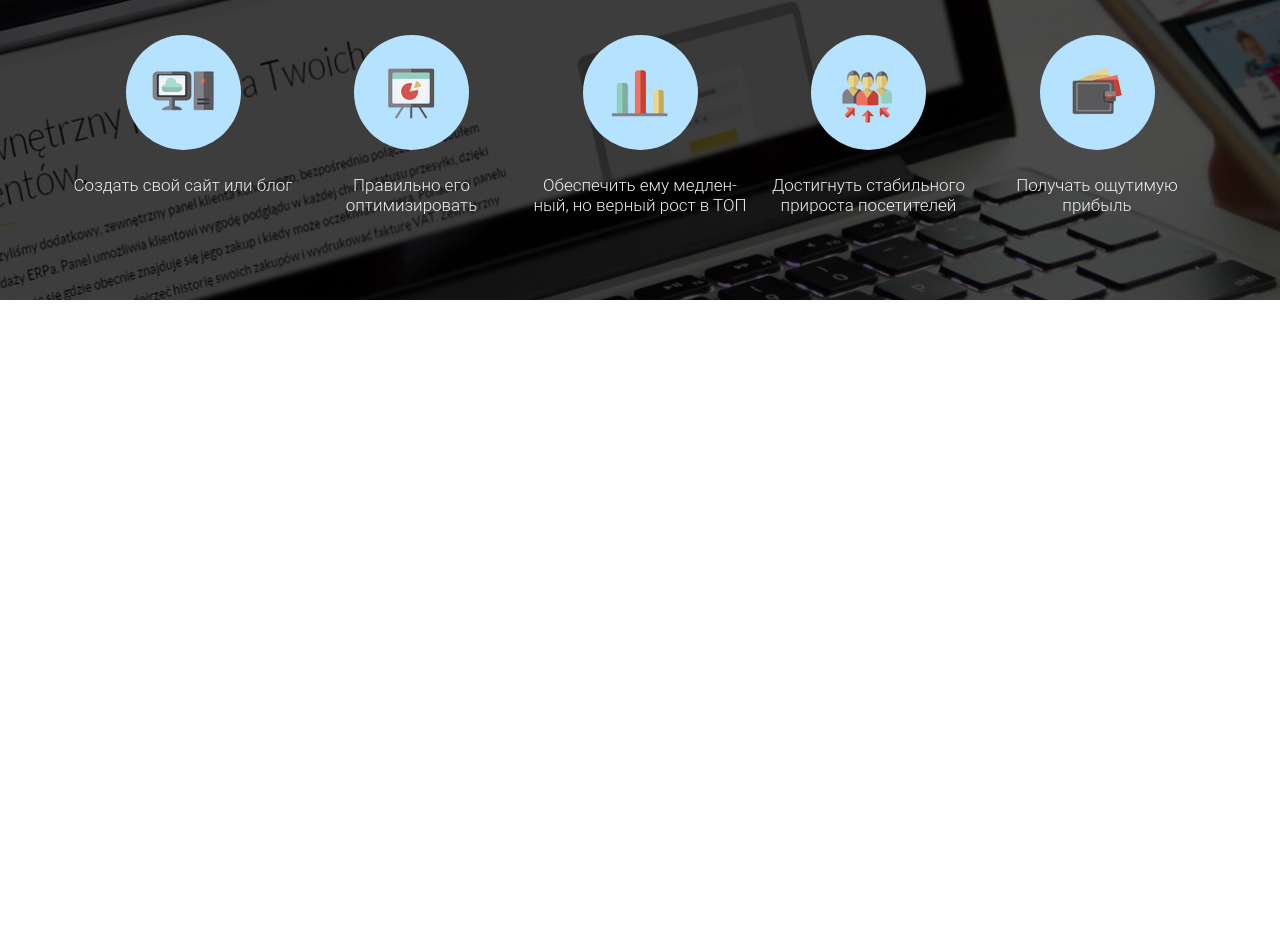
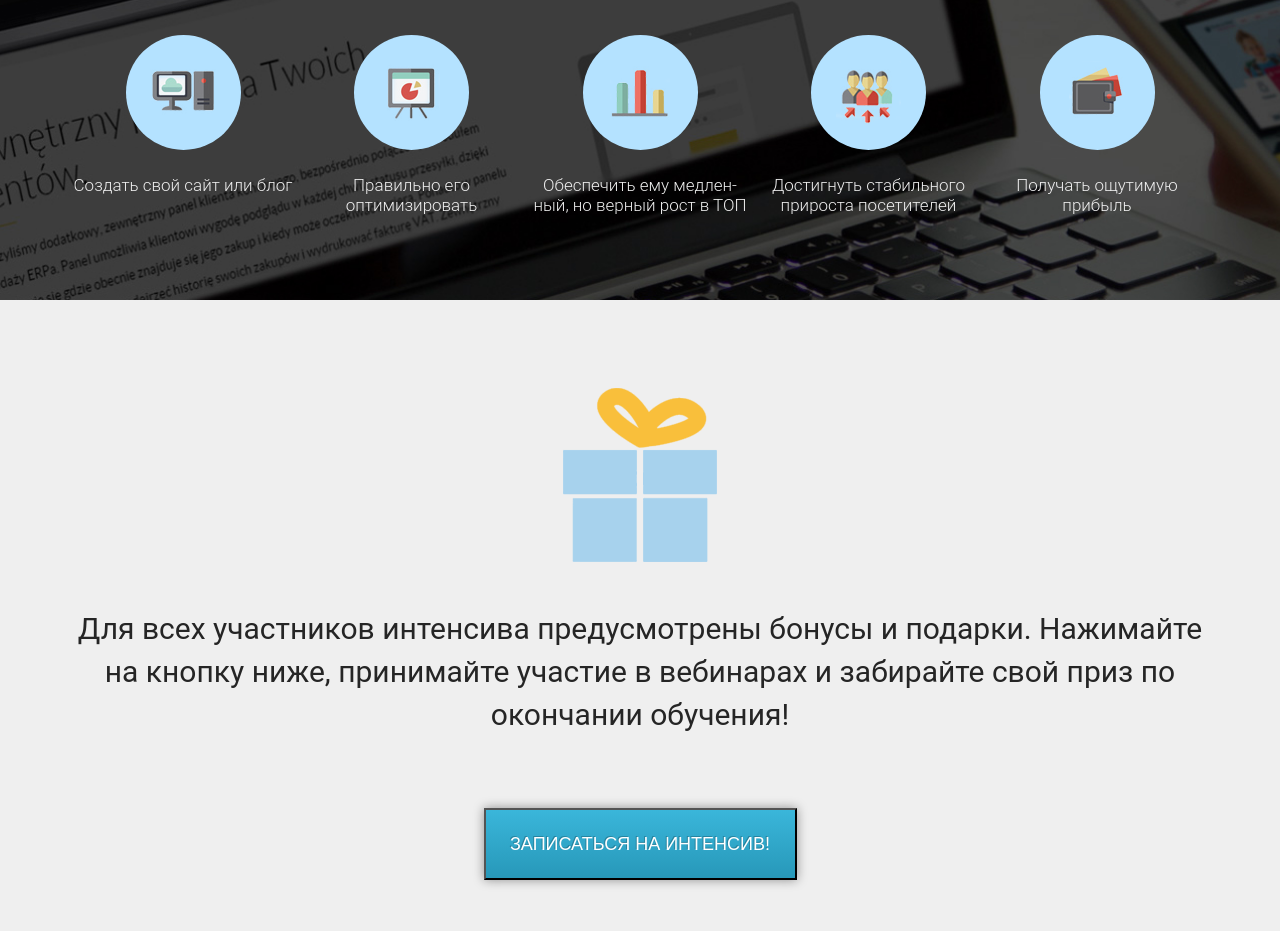
Before and after one commit to yakuzzaa/first_site, a plain HTML site: page index.html in a window 1280 px wide. Shown: the part 2149-3080 px from the top of the page. Before the commit the page ends 2449 px from the top, so only its background shows below. Drawn offline with Linux system fonts and the light colour scheme.

Commit message:
finish gift section

```diff
--- a/css/style.css
+++ b/css/style.css
@@ -99,7 +99,7 @@ h1.title{
 
 /*styles for button */
 
-.promo .promo_button{
+.promo .promo_button, .gift .gift_button{
     display: block;
     margin: 0 auto;
     margin-top: 72px;
@@ -117,7 +117,7 @@ h1.title{
     outline: none;
 
 }
-.promo .promo_button:hover{
+.promo .promo_button:hover, .gift .gift_button:hover{
     transform: scale(1.1);
 }
 
@@ -303,3 +303,28 @@ h1.title{
     text-align: center;
     color: #EFEFEF;
 }
+
+/*GIFT SECTION*/
+
+.gift{
+    min-height: 631px;
+    background: #EFEFEF;
+    padding-top: 88px;
+}
+
+.gift .gift_logo{
+    display: block;
+    margin: 0 auto;
+}
+
+.gift .gift_text{
+    margin-top: 45px;
+    font-family: 'Roboto',sans-serif;
+    font-style: normal;
+    font-weight: 400;
+    font-size: 30px;
+    line-height: 43px;
+    text-align: center;
+    color: #252525;
+
+}
--- a/index.html
+++ b/index.html
@@ -147,6 +147,17 @@
     </div>
 </section>
 
+<section class="gift">
+    <div class="container">
+        <img src="img/Rectangle.png" alt="gift" class="gift_logo">
+        <div class="gift_text">
+            Для всех участников интенсива предусмотрены бонусы и подарки.
+            Нажимайте на кнопку ниже, принимайте участие в вебинарах и забирайте свой приз по окончании обучения!
+        </div>
+
+        <button class="gift_button">Записаться на интенсив!</button>
+    </div>
+</section>
 
 </body>
 </html>
```
